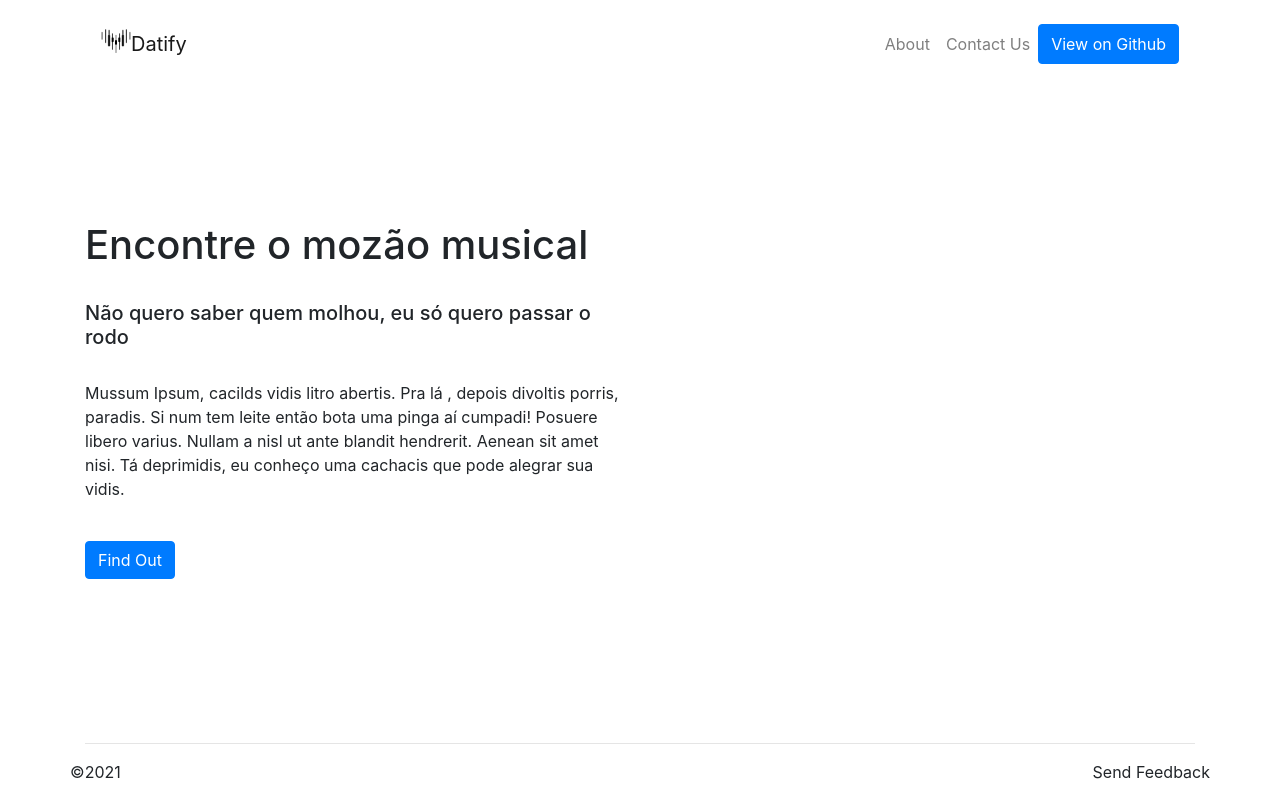
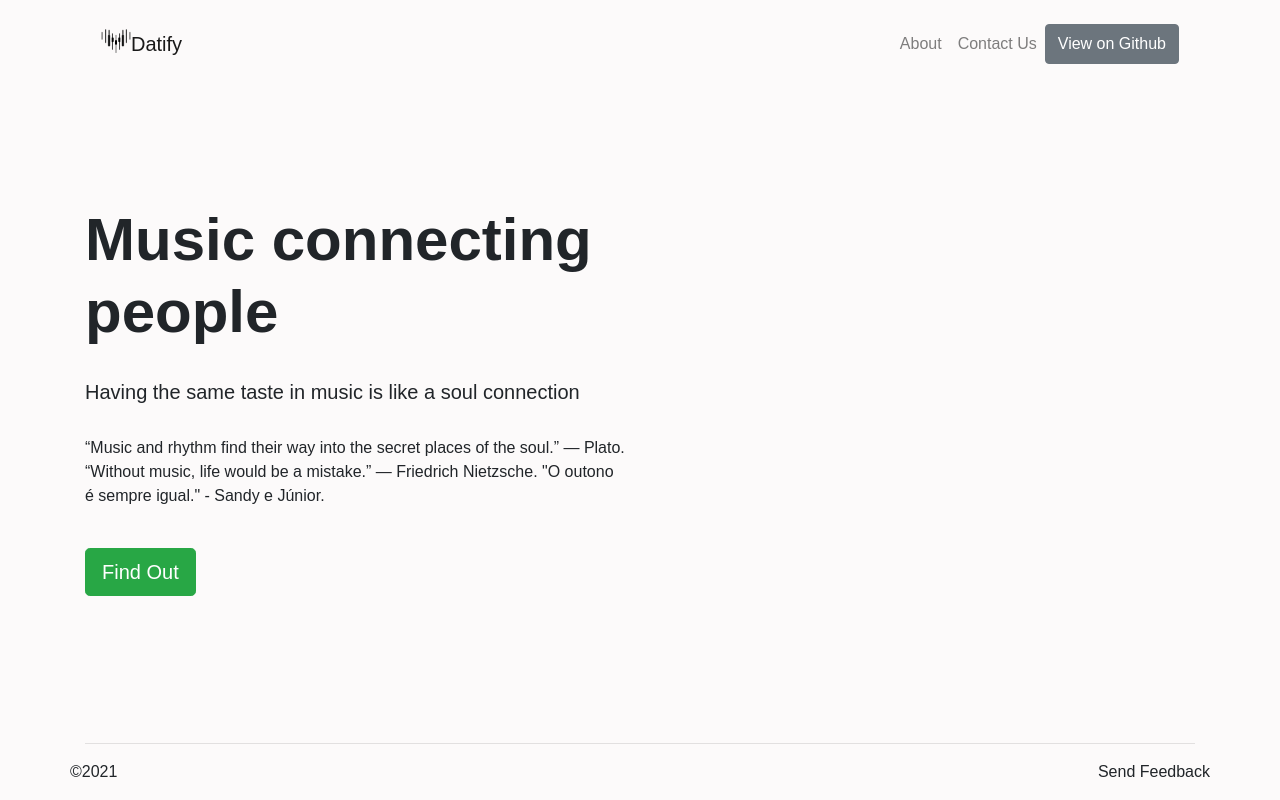
Before and after one commit to felipeafreitas/datify, a React (Create React App) app: page / in a window 1280 px wide. Built offline with nearby package versions, Linux system fonts and the light colour scheme; no server answers.

Commit message:
Match Input Page: Updated

```diff
--- a/src/components/App.js
+++ b/src/components/App.js
@@ -6,7 +6,7 @@ import ResultPage from './ResultPage';
 import Match from './Match';
 import axios from 'axios';
 import qs from 'qs';
-import Navbar from './Navbar'
+import Navbar from './Navbar';
 
 class App extends Component {
 	state = {
@@ -53,9 +53,17 @@ class App extends Component {
 						<ResultPage token={this.state.token} />
 					</Route>
 
-					<Route exact path='/match'>
+					<Route exact path='/match-1'>
 						<Match
 							firstForm={this.state.firstForm}
+							secondForm={this.state.secondForm}
+							previewSong={this.state.previewSong}
+							handleClick={this.handleClick}
+							token={this.state.token}
+						/>
+					</Route>
+					<Route exact path='/match-2'>
+						<Match
 							secondForm={this.state.secondForm}
 							previewSong={this.state.previewSong}
 							handleClick={this.handleClick}
--- a/src/components/Homepage.js
+++ b/src/components/Homepage.js
@@ -11,26 +11,23 @@ export default class Homepage extends Component {
 				>
 					<div className='row align-items-center justify-content-center'>
 						<div className='col justify-content-center align-items-center'>
-							<h1>Encontre o mozão musical</h1>
+							<h1>Music connecting people</h1>
 							<br />
-							<h5>Não quero saber quem molhou, eu só quero passar o rodo</h5>
+							<h5>Having the same taste in music is like a soul connection</h5>
 							<br />
 							<p>
-								Mussum Ipsum, cacilds vidis litro abertis. Pra lá , depois
-								divoltis porris, paradis. Si num tem leite então bota uma pinga
-								aí cumpadi! Posuere libero varius. Nullam a nisl ut ante blandit
-								hendrerit. Aenean sit amet nisi. Tá deprimidis, eu conheço uma
-								cachacis que pode alegrar sua vidis.
+								“Music and rhythm find their way into the secret places of the
+								soul.” ― Plato. “Without music, life would be a mistake.” ―
+								Friedrich Nietzsche. "O outono é sempre igual." - Sandy e Júnior.
 							</p>
 							<br />
-							<Link to='/match' className='btn btn-primary' type='button'>
+							<Link to='/match-1' className='btn btn-success btn-lg' type='button'>
 								Find Out
 							</Link>
 						</div>
 						<div className='col justify-content-center align-items-center'></div>
 					</div>
 				</section>
-
 			</div>
 		);
 	}
--- a/src/components/Match.js
+++ b/src/components/Match.js
@@ -4,26 +4,34 @@ import SongInput from './SongInput';
 import './Match.css';
 
 export default class Match extends Component {
-  state={
-    toogleDisplay: false
-  }
+	state = {
+		toogleDisplay: false,
+	};
 	render() {
 		return (
 			<section
 				className='d-flex justify-content-center align-items-center'
 				style={{ minHeight: '100vh' }}
 			>
-        <div className='card shadow-lg'>
-        {this.state.toogleDisplay == false ?
+				<div className='card shadow-lg'>
 					<SongInput
 						token={this.props.token}
 						handleClick={this.props.handleClick}
-            onClick={!this.state.toogleDisplay}
+						onClick={!this.state.toogleDisplay}
 						formNumber='firstForm'
-					/>  : <div> </div>}
+					/>
+				</div>
+				<div className='card shadow-lg'>
+					<SongInput
+						token={this.props.token}
+						handleClick={this.props.handleClick}
+						onClick={!this.state.toogleDisplay}
+						formNumber='secondForm'
+					/>
+				</div>
 
-</div>
-					{/* <div style={{ marginTop: '400px' }}>
+
+				{/* <div style={{ marginTop: '400px' }}>
 					<h1>
 						Primeira música selecionada:{' '}
 						{this.props.firstForm.name ? this.props.firstForm.name : ''}
@@ -31,11 +39,11 @@ export default class Match extends Component {
 					<h2>
 						Segunda música selecionada:{' '}
 						{this.props.secondForm.name ? this.props.secondForm.name : ''}
-					</h2>
+					</h2> */}
 					<Link to='/match/results' className='btn btn-primary' type='button'>
 						Resultados
 					</Link>
-				</div>
+				{/* </div>
 				<div>
 					{this.props.previewSong.id && (
 						<iframe
--- a/src/components/Navbar.js
+++ b/src/components/Navbar.js
@@ -45,7 +45,7 @@ export default function Navbar() {
 										Contact Us
 									</a>
 								</li>
-								<button className='btn btn-primary' type='button'>
+								<button className='btn btn-secondary' type='button'>
 									View on Github
 								</button>
 							</ul>
--- a/src/components/SongCard.js
+++ b/src/components/SongCard.js
@@ -2,7 +2,6 @@ import React from 'react';
 
 export default function SongCard(props) {
 	return (
-		<li className='list-group-item list-group-item-action'>
 			<div className='d-flex w-100 align-items-center flex-wrap'>
 				<img
 					src={props.album.images[2].url}
@@ -10,13 +9,14 @@ export default function SongCard(props) {
 					className='rounded pr-2'
 				/>
 				<div className='pt-2'>
-					<span><strong>{props.name}</strong></span>
-          <br />
+					<span>
+						<strong>{props.name}</strong>
+					</span>
+					<br />
 					<span>
 						{props.artists[0].name} - {props.album.name}
 					</span>
 				</div>
 			</div>
-		</li>
 	);
 }
--- a/src/components/SongInput.js
+++ b/src/components/SongInput.js
@@ -37,7 +37,10 @@ export default class SongInput extends Component {
 
 	render() {
 		return (
-			<div className='d-flex flex-column m-2 align-items-center' style={{ heigth: '70vh' }}>
+			<div
+				className='d-flex flex-column m-5 align-items-center'
+				style={{ heigth: '70vh' }}
+			>
 				<input
 					onChange={this.handleSearch}
 					className='form-control rounded-pill'
@@ -45,16 +48,18 @@ export default class SongInput extends Component {
 					id='exampleDataList'
 					placeholder='Type to search...'
 				/>
-        <br />
-				<ul className='list-group' style={{width: '95%'}}>
+				<br />
+				<ul className='list-group' style={{ width: '95%' }}>
 					{this.state.searchResult.map((item) => (
-						<SongCard
-							{...item}
+						<li
+							className='list-group-item list-group-item-action'
 							key={item.id}
 							onClick={() =>
 								this.props.handleClick(item, this.props.formNumber)
 							}
-						/>
+						>
+							<SongCard {...item} />
+						</li>
 					))}
 				</ul>
 			</div>
--- a/src/components/index.css
+++ /dev/null
@@ -1,12 +0,0 @@
-* {
-    margin: 0;
-    padding: 0;
-    box-sizing: 0;
-}
-
-body {
-    min-height: 100vh;
-    display: flex;
-    align-items: center;
-    justify-content: center;
-}
--- /dev/null
+++ b/src/index.css
@@ -0,0 +1,21 @@
+* {
+	margin: 0;
+	padding: 0;
+	box-sizing: 0;
+}
+
+body {
+	min-height: 100vh;
+	display: flex;
+	align-items: center;
+	justify-content: center;
+	font-family: 'Montserrat', sans-serif;
+	background-color: #fcfafa;
+}
+
+h1 {
+	font-weight: 900;
+	font-size: 60px;
+}
+
+@import url('https://fonts.googleapis.com/css2?family=Montserrat:wght@100;200;400;900&family=Roboto:wght@100&display=swap');
--- a/src/index.js
+++ b/src/index.js
@@ -1,6 +1,7 @@
 import React from 'react';
 import ReactDOM from 'react-dom';
 import App from './components/App';
+import './index.css'
 
 ReactDOM.render(
 	<React.StrictMode>
```
